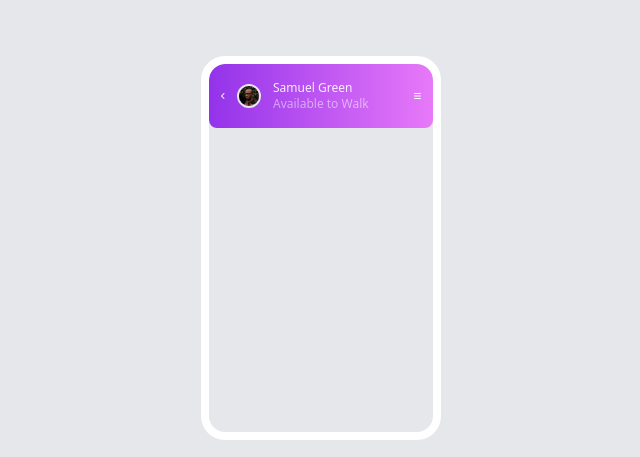
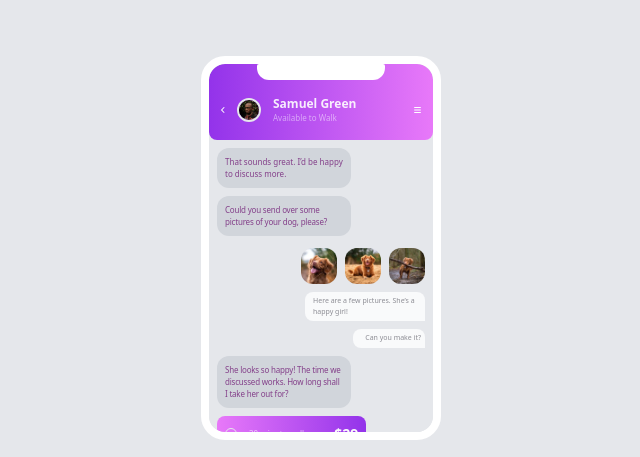
Before and after one commit to fancycodescoder/LINE, a website: page src/index.html in a window 1280 px wide. Shown: the whole page, without its empty margins (319-959 px from the left). Drawn offline with Linux system fonts and the light colour scheme.

Commit message:
added scroll to overflow

```diff
--- a/src/index.html
+++ b/src/index.html
@@ -10,10 +10,21 @@
 </head>
 <body class="bg-gray-200">
 
-    <div class="flex justify-center mt-14">
-        <div class="h-96 w-60 bg-gray-200 border-8 border-white rounded-3xl overflow-hidden">
+    <div class="flex justify-center mt-14 overflow-hidden">
+        <div class="h-96 w-60 bg-gray-200 border-8 border-white rounded-3xl overflow-scroll pb-3">
 
-            <div class="bg-gradient-to-r from-purple-600 to-fuchsia-400 rounded-tr-2xl rounded-tl-2xl rounded-b-lg">
+
+
+
+            <div class="bg-gradient-to-r from-purple-600 to-fuchsia-400 rounded-tr-2xl rounded-tl-2xl rounded-b-lg overflow-hidden ">
+
+                <div class=" flex justify-center ">
+
+                    <div class="w-32 h-4 bg-white rounded-b-xl  rounded-t-sm">
+
+                    </div>
+                </div>
+
 
 
                 <div class="flex justify-between  px-3 items-baseline ">
@@ -33,8 +44,8 @@
                         </div>
 
                         <div class="flex flex-col">
-                            <h1 class="text-white text-xs opacity-90">Samuel Green</h1>
-                            <p class=" text-white text-xs opacity-50">Available to Walk</p>
+                            <h1 class="text-white text-xs font-bold opacity-90">Samuel Green</h1>
+                            <p class=" text-white  opacity-50" style="font-size:8px;">Available to Walk</p>
                         </div>
 
 
@@ -73,6 +84,144 @@
 
 
 
+            <div class="mt-2 bg-gray-300 ml-2 pl-2 pr-2 w-3/5 py-2 rounded-xl">
+
+                <p class=" text-fuchsia-900 font-medium opacity-80 " style="font-size: 8px;">That sounds great. I’d be happy to discuss more.</p>
+
+
+            </div>
+
+            <div class=" bg-gray-300 ml-2 pl-2 pr-2 w-3/5 py-2 rounded-xl mt-2">
+
+                <p class="text-fuchsia-900 font-medium opacity-80 tracking-tight" style="font-size:  8px;">Could you send over some pictures of your dog, please?</p>
+
+            </div>
+
+
+
+            <div class="mt-3 flex justify-end">
+
+
+                <div class="mr-2">
+                    <img src="/images/dog-image-1.jpg" alt="dog-image-1" class="h-9 rounded-xl">
+                </div>
+
+
+                <div class="mr-2">
+                    <img src="/images/dog-image-2.jpg" alt="dog-image-1" class="h-9 rounded-xl">
+                </div>
+
+
+                <div class="mr-2">
+                    <img src="/images/dog-image-3.jpg" alt="dog-image-1" class="h-9 rounded-xl">
+                </div>
+
+
+            </div>
+
+
+            <div class="flex justify-end mr-2 mt-2 bg-gray-50 ml-24 pl-2 pr-1 text-left py-1 rounded-t-lg rounded-bl-lg">
+
+                <p class="text-zinc-500 font-medium opacity-80" style="font-size:7px;">Here are a few pictures. She’s a happy girl!</p>
+
+
+
+            </div>
+
+
+
+            <div class="flex justify-end mr-2 mt-2 bg-gray-50 ml-36  pr-1 text-left py-1 rounded-t-lg rounded-bl-lg">
+
+                <p class="text-zinc-500 font-medium opacity-80" style="font-size:7px;">Can you make it?</p>
+
+
+
+            </div>
+
+
+            <div class=" bg-gray-300 ml-2 pl-2 pr-2 w-3/5 py-2 rounded-xl mt-2">
+
+                <p class="text-fuchsia-900 font-medium opacity-80 tracking-tight" style="font-size:  8px;">
+                    She looks so happy! The time we discussed works.
+                    How long shall I take her out for?
+                </p>
+
+            </div>
+
+
+            <div class="bg-gradient-to-r from-fuchsia-400 to-purple-600 flex justify-between pr-2 mt-2 py-2 pl-2 w-2/3 ml-2 rounded-t-lg rounded-br-lg">
+
+
+                <div class=" flex items-center ">
+
+                    <div class=" h-3 w-3 border rounded-full mr-3">
+
+                    </div>
+
+                    <div class="">
+
+                        <p class=" text-slate-50 opacity-70" style="font-size: 8px ;">30 minute walk</p>
+
+                    </div>
+
+
+
+                </div>
+
+
+
+                <div class="">
+
+                    <p class="text-sm text-neutral-50 font-bold"> $29</p>
+
+                </div>
+
+
+            </div>
+
+
+            <div class="bg-gradient-to-r from-fuchsia-400 to-purple-600 flex justify-between pr-2 mt-2 py-2 pl-2 w-2/3 ml-2 rounded-t-lg rounded-br-lg">
+
+
+                <div class=" flex items-center ">
+
+                    <div class=" h-3 w-3 border rounded-full mr-3">
+
+                    </div>
+
+                    <div class="">
+
+                        <p class=" text-slate-50 opacity-70" style="font-size: 8px ;"> 1 hour walk</p>
+
+                    </div>
+
+
+
+                </div>
+
+
+
+                <div class="">
+
+                    <p class="text-sm text-neutral-50 font-bold"> $49</p>
+
+                </div>
+
+
+            </div>
+
+
+
+            <div>
+
+            </div>
+
+
+
+
+
+
+
 
 
 
```
Also changed, not shown: dist/output.css.
